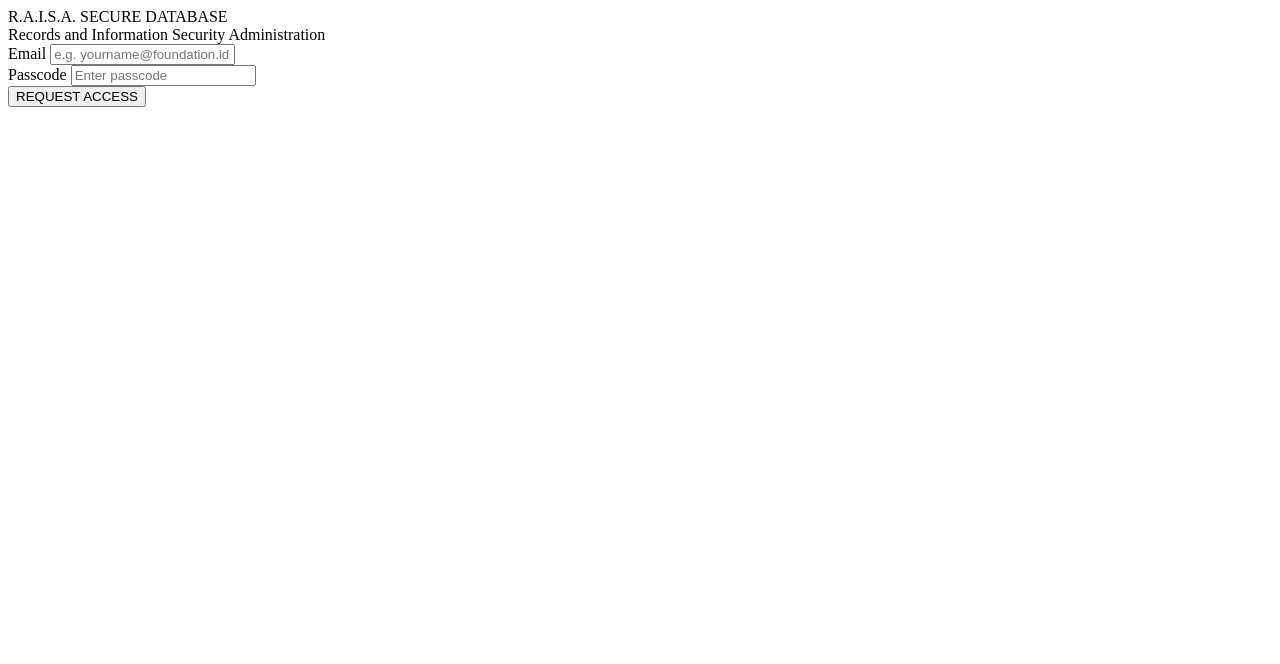
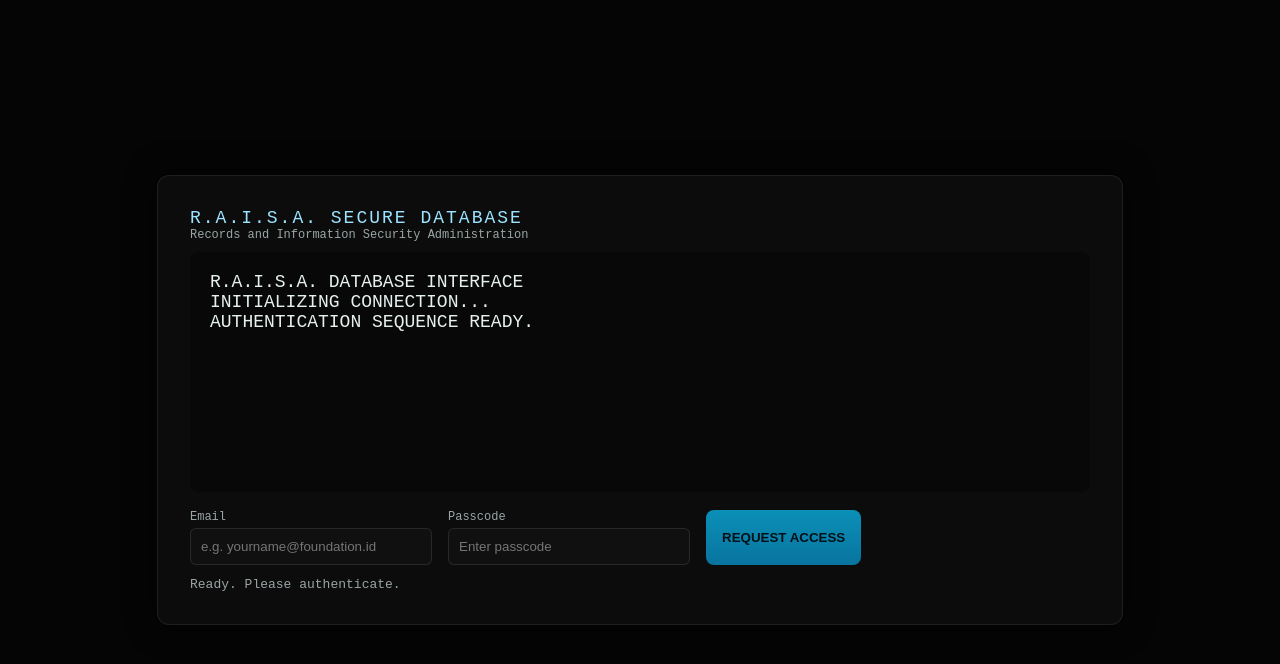
Before and after one commit to D4RK0011111/RAISAsite, a plain HTML site: page index.html in a window 1280 px wide. Drawn offline with Linux system fonts and the light colour scheme.

Commit message:
Update index.html
Fixed the HTML to reference style and script

```diff
--- a/index.html
+++ b/index.html
@@ -1,3 +1,16 @@
+<!DOCTYPE html>
+<html lang="en">
+<head>
+<meta charset="utf-8">
+<meta name="viewport" content="width=device-width, initial-scale=1">
+<title>R.A.I.S.A. — Secure Database Interface</title>
+
+<!-- ✅ Correct paths to your CSS and JS -->
+<link rel="stylesheet" href="styles/main.css">
+<script defer src="scripts/raisa.js"></script>
+</head>
+
+<body>
 <div class="shell">
   <div class="title">R.A.I.S.A. SECURE DATABASE</div>
   <div class="subtitle">Records and Information Security Administration</div>
@@ -18,3 +31,5 @@
 
   <div id="status" class="status"></div>
 </div>
+</body>
+</html>
```
